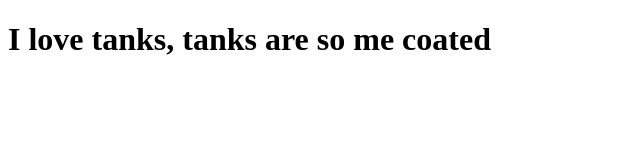
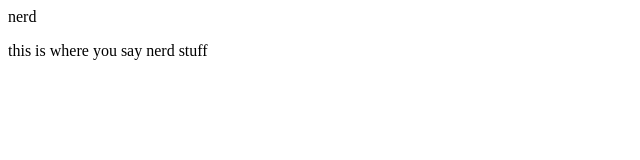
Before and after one commit to haze0051/gh-demo, a plain HTML site: page index.html in a window 1280 px wide. Shown: the whole page, without its empty margins (0-640 px from the left). Drawn offline with Linux system fonts and the light colour scheme.

Commit message:
Update index.html

```diff
--- a/index.html
+++ b/index.html
@@ -6,6 +6,7 @@
     <title>GH Demo</title>
 </head>
 <body>
-    <h1> I love tanks, tanks are so me coated</h1>
+    <hi>nerd</hi>
+    <p>this is where you say nerd stuff</p>
 </body>
 </html>
```
